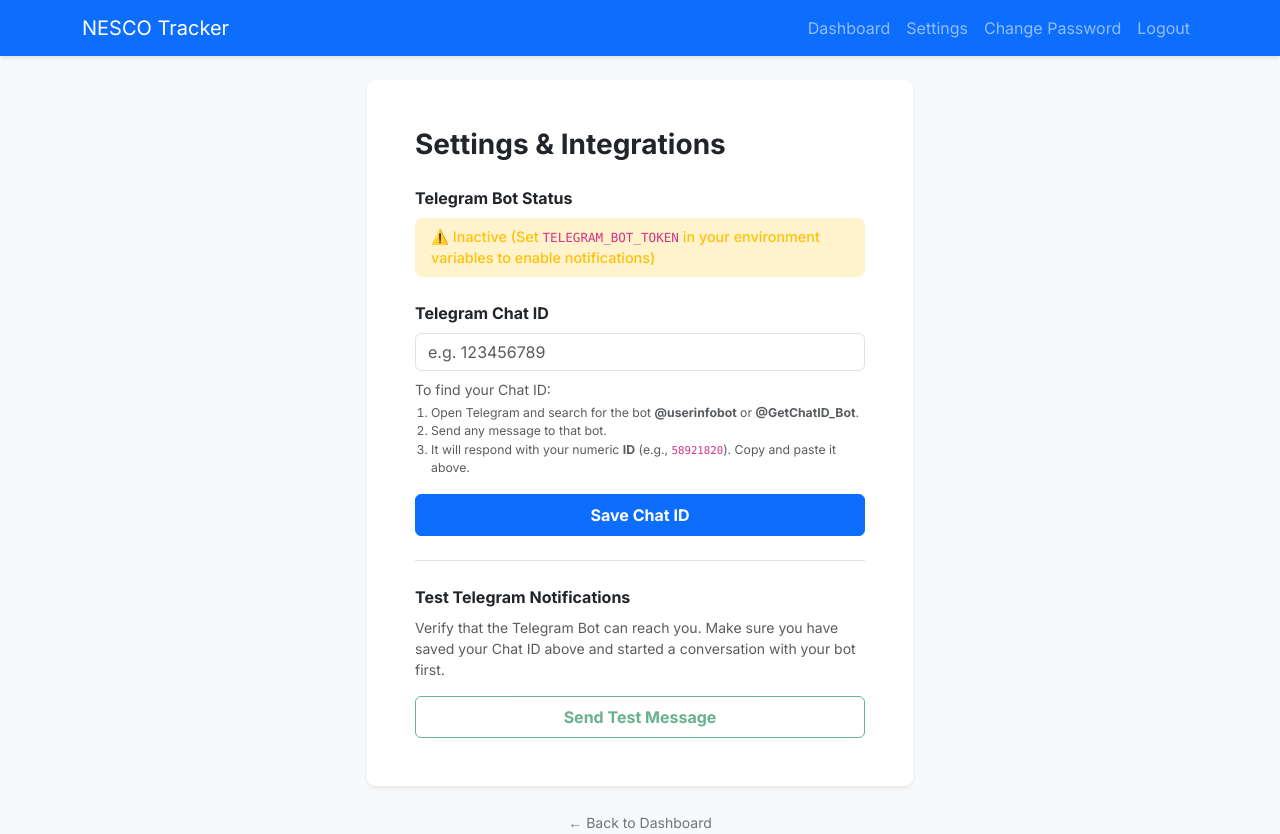
After one commit to Ashfatul/nesco-meter-bill, a Flask app: page /settings in a window 1280 px wide. The commit adds this page. Run offline with Flask 3, Linux system fonts and the light colour scheme; the visitor is signed in with stand-in values (Sample User, id 1); data that the repository does not hold is empty.

Commit message:
Add settings page, database columns and logic for Telegram integration

```diff
--- a/app.py
+++ b/app.py
@@ -241,6 +241,45 @@ def refresh_data():
 
     return redirect(url_for('dashboard'))
 
+@app.route('/settings', methods=['GET', 'POST'])
+@login_required
+def settings():
+    meter = Meter.query.filter_by(user_id=current_user.id).first()
+    if request.method == 'POST':
+        telegram_chat_id = request.form.get('telegram_chat_id')
+        if telegram_chat_id:
+            telegram_chat_id = telegram_chat_id.strip()
+        current_user.telegram_chat_id = telegram_chat_id
+        db.session.commit()
+        flash('Settings updated successfully!', 'success')
+        return redirect(url_for('settings'))
+
+    bot_configured = bool(os.environ.get('TELEGRAM_BOT_TOKEN'))
+    return render_template('settings.html', meter=meter, bot_configured=bot_configured)
+
+@app.route('/test_telegram', methods=['POST'])
+@login_required
+def test_telegram():
+    bot_token = os.environ.get('TELEGRAM_BOT_TOKEN')
+    chat_id = current_user.telegram_chat_id
+
+    if not bot_token:
+        flash('Telegram Bot is not configured on the server. Please set TELEGRAM_BOT_TOKEN environment variable.', 'danger')
+        return redirect(url_for('settings'))
+
+    if not chat_id:
+        flash('Please save your Telegram Chat ID first.', 'warning')
+        return redirect(url_for('settings'))
+
+    from telegram_bot import send_test_message
+    success, error_msg = send_test_message(bot_token, chat_id)
+    if success:
+        flash('Test message sent successfully! Check your Telegram chat.', 'success')
+    else:
+        flash(f'Failed to send test message: {error_msg}', 'danger')
+
+    return redirect(url_for('settings'))
+
 @app.route('/change_password', methods=['GET', 'POST'])
 @login_required
 def change_password():
--- a/templates/base.html
+++ b/templates/base.html
@@ -28,6 +28,9 @@
                     {% if current_user.is_authenticated %}
                         <li class="nav-item">
                             <a class="nav-link" href="{{ url_for('dashboard') }}">Dashboard</a>
+                        </li>
+                        <li class="nav-item">
+                            <a class="nav-link" href="{{ url_for('settings') }}">Settings</a>
                         </li>
                         <li class="nav-item">
                             <a class="nav-link" href="{{ url_for('change_password') }}">Change Password</a>
--- /dev/null
+++ b/templates/settings.html
@@ -0,0 +1,70 @@
+{% extends "base.html" %}
+
+{% block content %}
+<div class="row justify-content-center mt-4">
+    <div class="col-md-8 col-lg-6">
+        <!-- Main Settings Card -->
+        <div class="card shadow-sm border-0 rounded-3 mb-4">
+            <div class="card-body p-4 p-md-5">
+                <h3 class="fw-bold mb-4">Settings & Integrations</h3>
+
+                <!-- Server Status Indicator -->
+                <div class="mb-4">
+                    <label class="form-label fw-semibold">Telegram Bot Status</label>
+                    {% if bot_configured %}
+                        <div class="alert alert-success d-flex align-items-center py-2 px-3 border-0 rounded-3" role="alert">
+                            <span class="fw-medium text-success" style="font-size: 0.9rem;">
+                                ● Active (Telegram Bot Token is configured on the server)
+                            </span>
+                        </div>
+                    {% else %}
+                        <div class="alert alert-warning d-flex align-items-center py-2 px-3 border-0 rounded-3" role="alert">
+                            <span class="fw-medium text-warning" style="font-size: 0.9rem;">
+                                ⚠️ Inactive (Set <code>TELEGRAM_BOT_TOKEN</code> in your environment variables to enable notifications)
+                            </span>
+                        </div>
+                    {% endif %}
+                </div>
+
+                <!-- Chat ID Configuration Form -->
+                <form method="POST" action="{{ url_for('settings') }}" class="border-bottom pb-4 mb-4">
+                    <div class="mb-3">
+                        <label for="telegram_chat_id" class="form-label fw-semibold">Telegram Chat ID</label>
+                        <input type="text" class="form-control" id="telegram_chat_id" name="telegram_chat_id"
+                               placeholder="e.g. 123456789"
+                               value="{{ current_user.telegram_chat_id or '' }}">
+                        <div class="form-text mt-2 text-muted">
+                            To find your Chat ID:
+                            <ol class="ps-3 mt-1 small">
+                                <li>Open Telegram and search for the bot <strong>@userinfobot</strong> or <strong>@GetChatID_Bot</strong>.</li>
+                                <li>Send any message to that bot.</li>
+                                <li>It will respond with your numeric <strong>ID</strong> (e.g., <code>58921820</code>). Copy and paste it above.</li>
+                            </ol>
+                        </div>
+                    </div>
+                    <div class="d-grid">
+                        <button type="submit" class="btn btn-primary py-2 fw-semibold">Save Chat ID</button>
+                    </div>
+                </form>
+
+                <!-- Test Connection Trigger -->
+                <div>
+                    <label class="form-label fw-semibold mb-2">Test Telegram Notifications</label>
+                    <p class="text-muted small">Verify that the Telegram Bot can reach you. Make sure you have saved your Chat ID above and started a conversation with your bot first.</p>
+                    <form method="POST" action="{{ url_for('test_telegram') }}">
+                        <button type="submit" class="btn btn-outline-success py-2 w-100 fw-semibold"
+                                {% if not current_user.telegram_chat_id or not bot_configured %}disabled{% endif %}>
+                            Send Test Message
+                        </button>
+                    </form>
+                </div>
+            </div>
+        </div>
+
+        <!-- Cancel button back to dashboard -->
+        <div class="text-center">
+            <a href="{{ url_for('dashboard') }}" class="text-decoration-none text-secondary small">← Back to Dashboard</a>
+        </div>
+    </div>
+</div>
+{% endblock %}
```
Also changed, not shown: fetch_daily.py (+7 -0 lines), models.py (+32 -0 lines), telegram_bot.py (added, +67 -0 lines).
